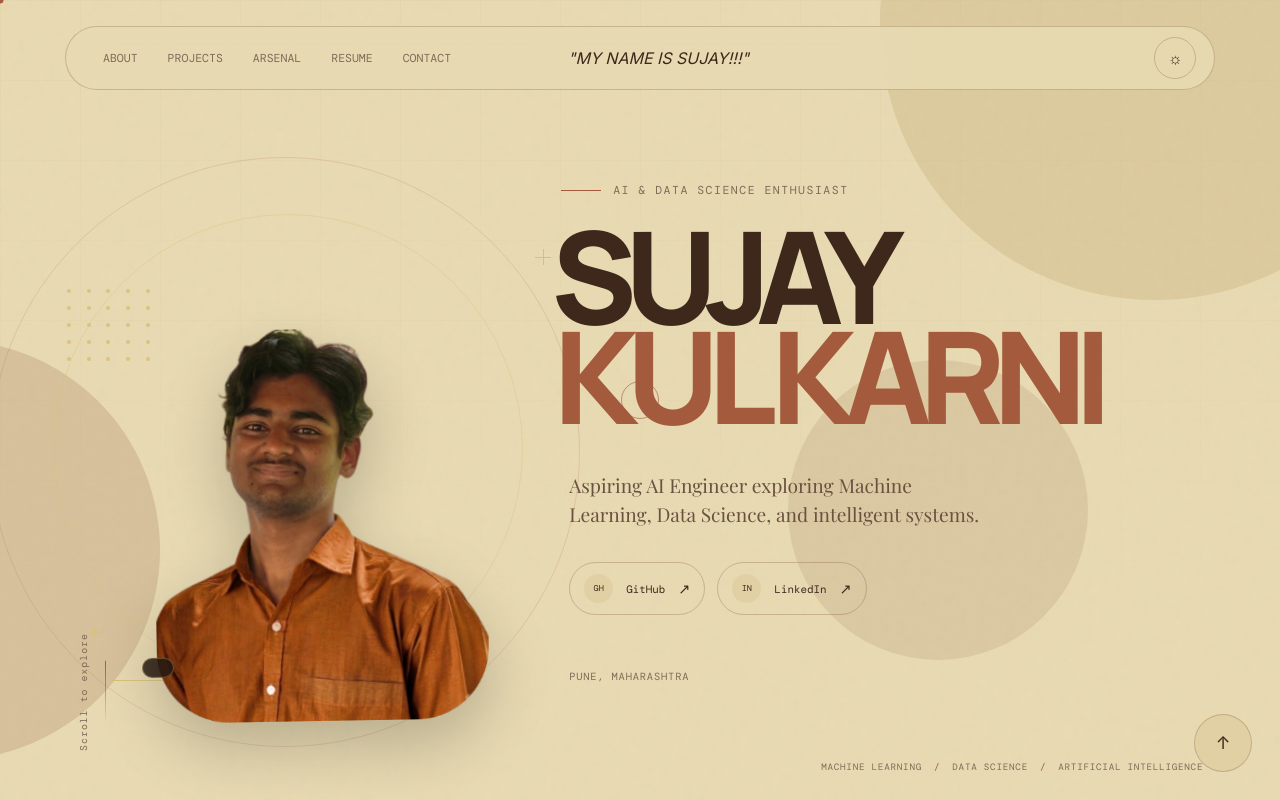
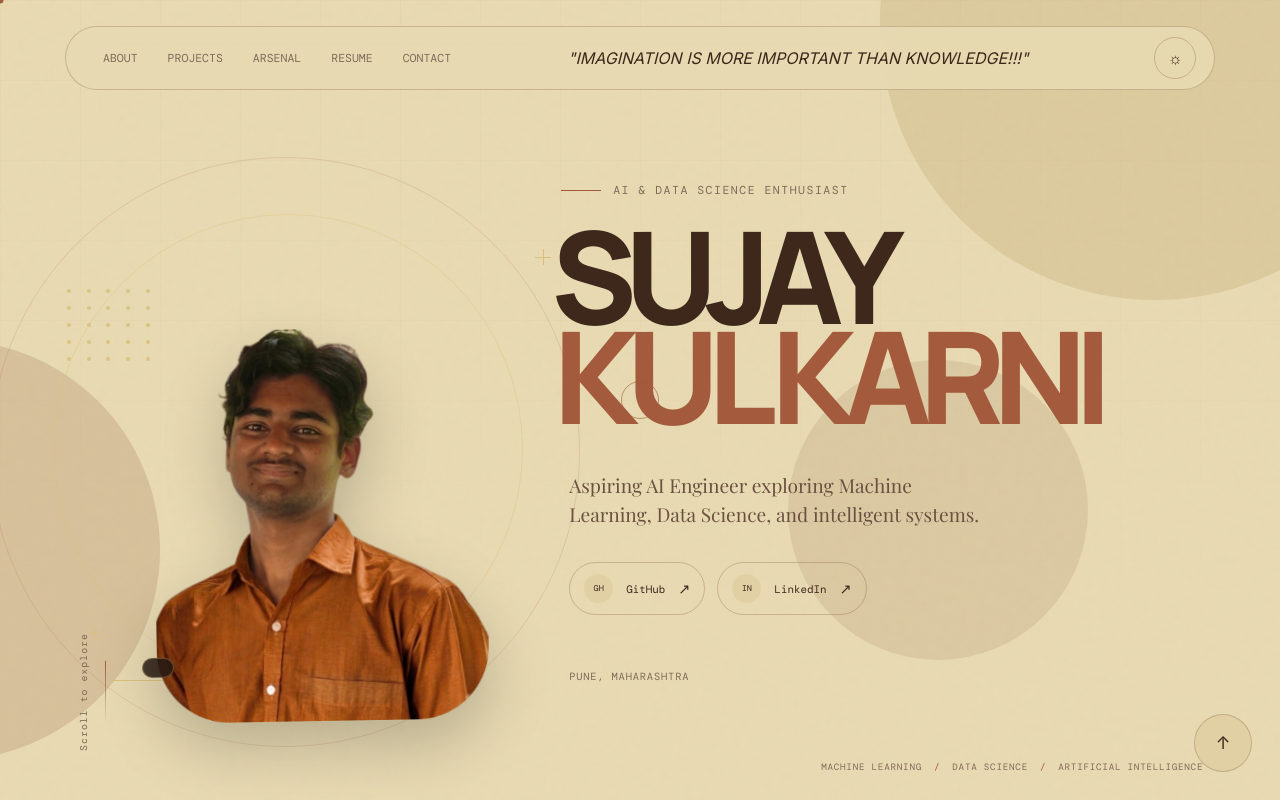
Before and after one commit to Sujay882/my-portfolio, a plain HTML site: page index.html in a window 1280 px wide. Shown: the top 800 px of the page. Drawn offline with nearby package versions, Linux system fonts and the light colour scheme; a web font is replaced by a local one.

Commit message:
Test website update

```diff
--- a/index.html
+++ b/index.html
@@ -104,7 +104,7 @@
                 CONTACT
             </a>
                         <p class="nav-proverb">
-                            <em>"MY NAME IS SUJAY!!!"</em>
+                            <em>"IMAGINATION IS MORE IMPORTANT THAN KNOWLEDGE!!!"</em>
                         </p>
         </nav>
 
```
